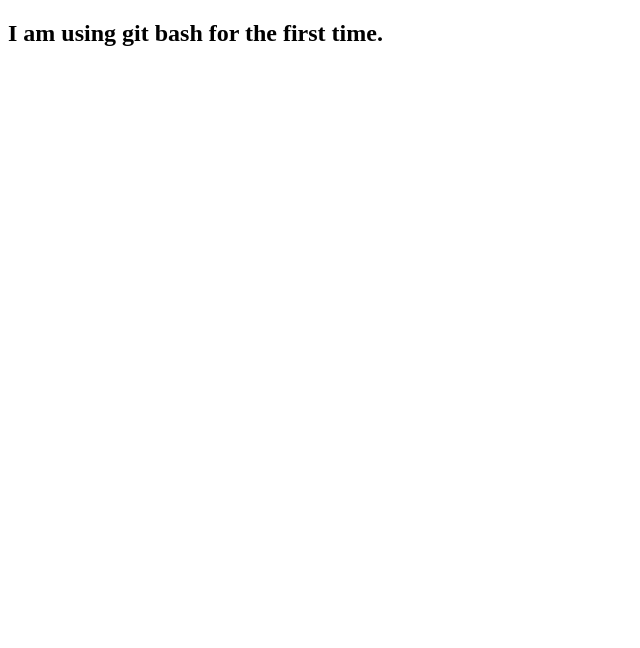
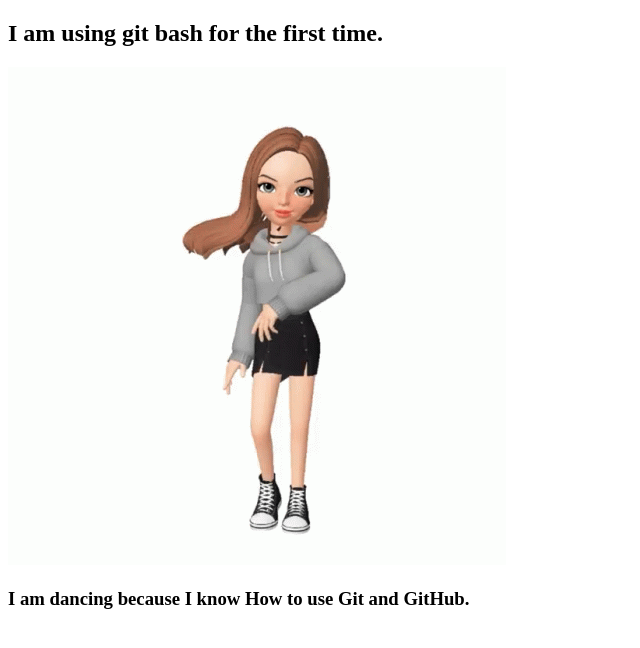
Before and after one commit to supriyashelke25/git-bash, a plain HTML site: page index.html in a window 1280 px wide. Shown: the whole page, without its empty margins (0-640 px from the left). Drawn offline with Linux system fonts and the light colour scheme.

Commit message:
dance gif added

```diff
--- a/index.html
+++ b/index.html
@@ -5,5 +5,9 @@
 </head>
 <body>
     <h2>I am using git bash for the first time. </h2>
+
+    <img src="./dance.gif"/>
+
+    <h3>I am dancing because I know How to use Git and GitHub.</h3>
 </body>
 </html>
```
Also changed, not shown: dance.gif (added).
